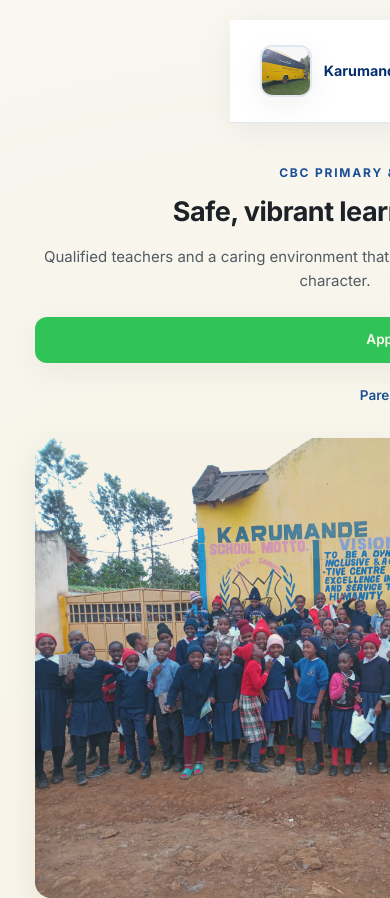
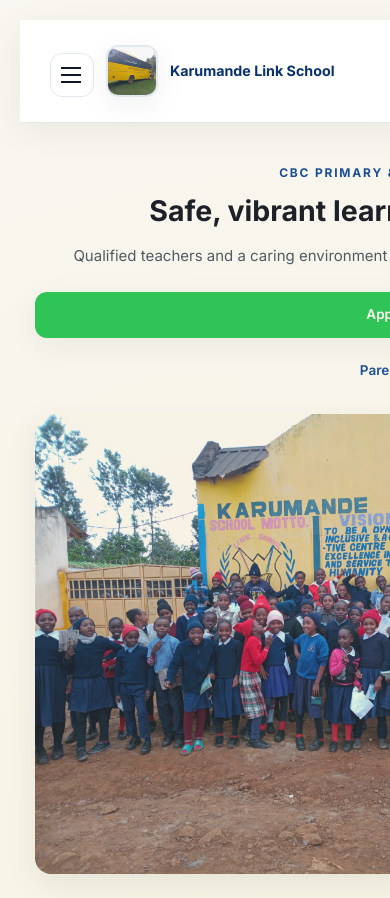
Before and after one commit to BRian-210/Karumande, a website: page public/index.html in a window 390 px wide. Shown: the top 898 px of the page. Drawn offline with Linux system fonts and the light colour scheme; no server answers.

Commit message:
git commit -m "Update index.html and style.css"

```diff
--- a/public/index.html
+++ b/public/index.html
@@ -24,7 +24,7 @@
 
   <header class="site-header" aria-labelledby="site-brand">
     <div class="nav-container">
-      <button class="burger" id="burger" aria-label="Toggle navigation menu" aria-expanded="false">
+      <button class="burger" id="burger" aria-label="Toggle navigation menu" aria-expanded="false" aria-controls="nav-links">
         <span></span><span></span><span></span>
       </button>
 
--- a/public/style.css
+++ b/public/style.css
@@ -66,10 +66,12 @@
   backdrop-filter: blur(12px);
   border-bottom: 1px solid var(--border);
   box-shadow: var(--shadow-sm);
+  width: 100%;
+  height: 100%;
 }
 
 .nav-container {
-  max-width: 1200px;
+  max-width: 1000px;
   margin: 0 auto;
   padding: 14px 20px;
   display: flex;
@@ -160,7 +162,7 @@
 
 /* ===== Hero Section ===== */
 .hero {
-  max-width: 1200px;
+  max-width: 1000px;
   margin: 40px auto;
   padding: 20px;
   display: grid;
@@ -178,7 +180,7 @@
 .hero .lede {
   font-size: 1.1rem;
   color: var(--muted);
-  max-width: 600px;
+  max-width: 1000px;
 }
 
 .hero-actions {
@@ -255,14 +257,14 @@
 /* ===== Layout Sections ===== */
 .section,
 .panel {
-  max-width: 1200px;
+  max-width: 1000px;
   margin: 0 auto;
   padding: 70px 20px;
 }
 
 .section-header {
   text-align: center;
-  max-width: 800px;
+  max-width: 1000px;
   margin: 0 auto 50px;
 }
 
@@ -466,7 +468,7 @@
 }
 
 .gallery-item:hover img {
-  brightness: 0.8;
+  filter: brightness(0.8);
 }
 
 .gallery-item .gallery-title {
@@ -2297,10 +2299,10 @@
 
 /* ===== Responsive Mobile Overrides ===== */
 @media (max-width: 768px) {
-  /* 1. Header Layout: Flip button to right, logo to left */
+  /* 1. Header Layout: Keep menu button on the left */
   .nav-container {
-    flex-direction: row-reverse; /* Swaps the burger and the brand */
-    justify-content: flex-end;   /* Aligns them to the left of the screen */
+    flex-direction: row; /* Move nav links to the left */
+    justify-content: flex-start; /* Keep toggle button on the left */
     padding: 10px 15px;
     gap: 12px;
   }
@@ -2310,7 +2312,7 @@
   }
 
   .brand {
-    margin-right: auto; /* Pushes the brand name/logo to the left */
+    margin-right: auto;
   }
 
   .brand-motto {
@@ -2348,10 +2350,14 @@
     z-index: 2000;
     box-shadow: 10px 0 30px rgba(0,0,0,0.1);
   }
+
+  .nav-links.show {
+    display: flex;
+  }
 }
 
 /* Extra Small Phones */
-@media (max-width: 480px) {
+@media (max-width: 375px) {
   .hero-content h1 {
     font-size: 1.8rem !important;
     line-height: 1.3;
```
